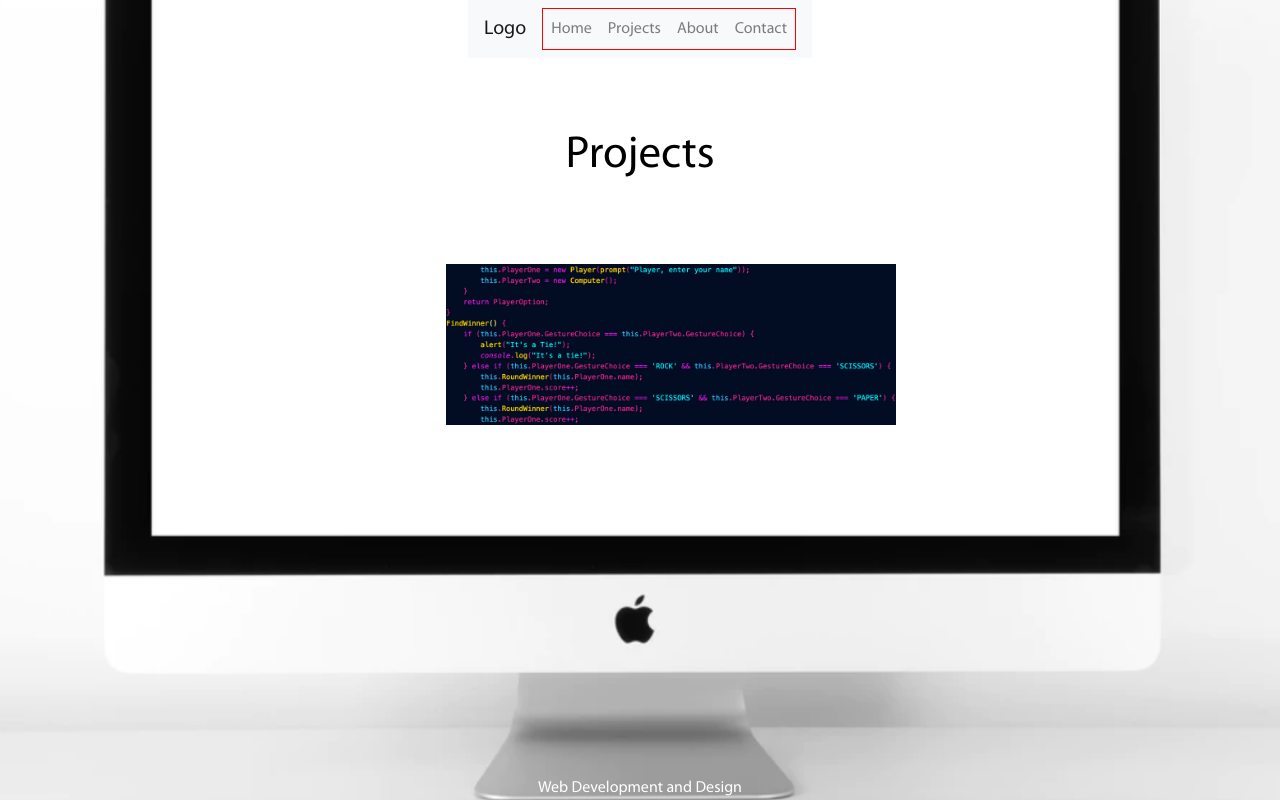
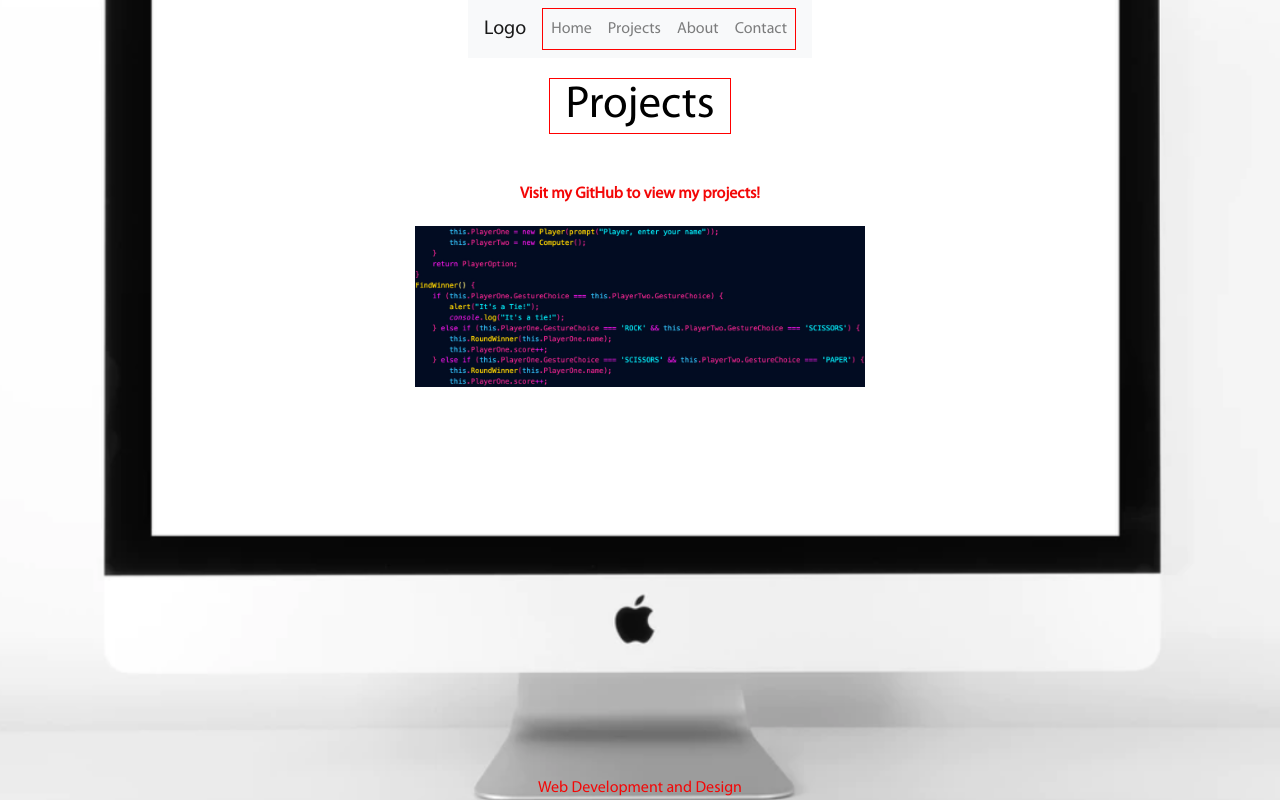
Before and after one commit to dschulz1227/Portfolio-Project, a plain HTML site: page Portfolio Project/HTML-FILES/Projects.html in a window 1280 px wide. Drawn offline with nearby package versions, Linux system fonts and the light colour scheme.

Commit message:
Added JS links to bottom of each page, centered image on Project page using grid.

```diff
--- a/Portfolio Project/HTML-FILES/Projects.html
+++ b/Portfolio Project/HTML-FILES/Projects.html
@@ -1,5 +1,6 @@
 <!DOCTYPE html>
 <html>
+
 <Head>
     <title>Projects</title>
     <link rel="stylesheet" href="https://stackpath.bootstrapcdn.com/bootstrap/4.5.0/css/bootstrap.min.css"
@@ -7,9 +8,10 @@
 
     <link rel="stylesheet" href="damonsstylesheet.css">
 </Head>
+
 <body>
 
-            <div class = "container">
+    <div class="container">
         <nav class="navbar navbar-expand-sm navbar-light bg-light">
             <a href="#" class="navbar-brand">Logo</a>
             <button class="navbar-toggler" data-toggle="collapse" data-target="#navBarMenu">
@@ -33,44 +35,50 @@
             </div>
         </nav>
     </div>
-            ]
 
-                <!-- <div class="my-container">
-                    <img src="../../Portfolio-Images/small.jpeg" alt="small" style="width:100%;"> -->
 
-                    <div class="centered width">
+    <div class="container">
+        <div style="padding-top: 20px; padding-bottom: 40px;" class="row">
             <h1>
-                            <center>Projects</center>
+                <div class="col-12 justify-content-center">Projects</div>
             </h1>
-                        <!-- <div class="nav-links">
-                            <div><a href="index.html"><center>Home</center></a> </div>
-                            <div><a href="aboutme.html"><center>About Me</center></a> </div>
-                            <div><a href="contacts.html"><center>Contact</center></a> </div>
-                        </div> -->
+        </div>
 
-                    </div>
-                    <div class="snap-position">
-                        <div>
-                        <strong>Visit my GitHub to view my projects!</strong>
-                        </div>
-                        <div>
+
+     <div class="containter">
+            <div style ="padding-bottom: 20px;"class="row justify-content-center"><strong>Visit my GitHub to view my projects!</strong></div>
+
+
+
+            <div class="row"
                 <a href="https://github.com/dschulz1227">
-                            <img class="snap-size" src="../../Portfolio-Images/rpscode.jpeg" alt="code snip" title="Click to go to Github!">
+                 <img class="snap-size justify-content-center" src="../../Portfolio-Images/rpscode.jpeg" alt="code snip" title="Click to go to Github!">
                 </a>
             </div>
     </div>
 </div>
 
-            </div>
+
 
 
 
 
     <footer>
-                <div class ="footer">Web Development and Design </div>
+        <div class="footer">Web Development and Design </div>
     </footer>
-
+            <!-- Optional JavaScript -->
+            <!-- jQuery first, then Popper.js, then Bootstrap JS -->
+            <script src="https://code.jquery.com/jquery-3.5.1.slim.min.js"
+            integrity="sha384-DfXdz2htPH0lsSSs5nCTpuj/zy4C+OGpamoFVy38MVBnE+IbbVYUew+OrCXaRkfj"
+            crossorigin="anonymous"></script>
+        <script src="https://cdn.jsdelivr.net/npm/popper.js@1.16.0/dist/umd/popper.min.js"
+            integrity="sha384-Q6E9RHvbIyZFJoft+2mJbHaEWldlvI9IOYy5n3zV9zzTtmI3UksdQRVvoxMfooAo"
+            crossorigin="anonymous"></script>
+        <script src="https://stackpath.bootstrapcdn.com/bootstrap/4.5.0/js/bootstrap.min.js"
+            integrity="sha384-OgVRvuATP1z7JjHLkuOU7Xw704+h835Lr+6QL9UvYjZE3Ipu6Tp75j7Bh/kR0JKI"
+            crossorigin="anonymous"></script>
 
 
 </body>
+
 </html>
--- a/Portfolio Project/HTML-FILES/damonsstylesheet.css
+++ b/Portfolio Project/HTML-FILES/damonsstylesheet.css
@@ -151,7 +151,7 @@ body {
   -moz-background-size: cover;
   -o-background-size: cover;
   background-size: cover;
-  color:#fff;
+  color:rgb(243, 7, 7);
   background-color:#333;
   font-family: MyriadPro;
 }
```
Also changed, not shown: Portfolio Project/HTML-FILES/aboutme.html (+11 -1 lines), Portfolio Project/HTML-FILES/contacts.html (+12 -1 lines), Portfolio Project/HTML-FILES/index.html (+2 -4 lines). Lines whose indentation alone changed are shown as unchanged.
